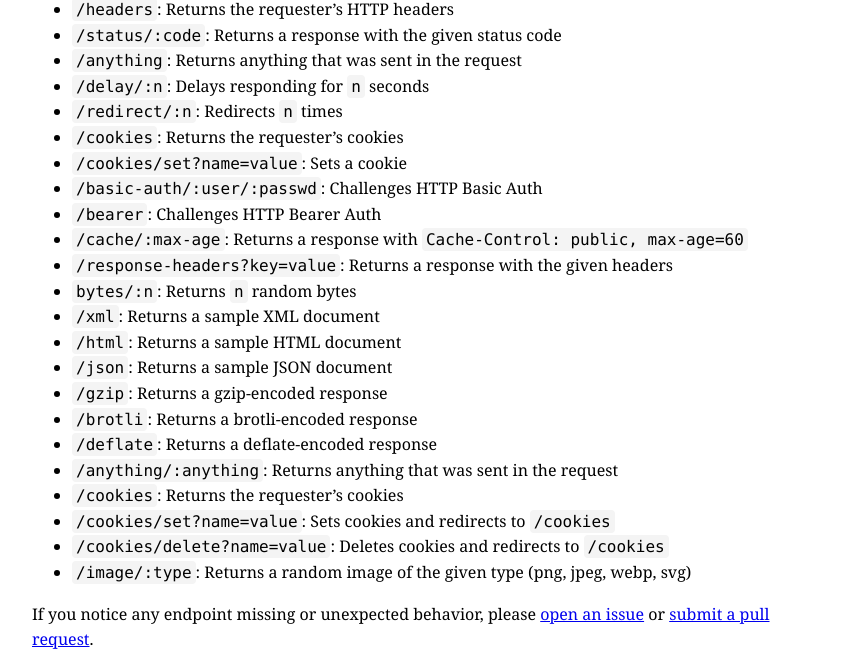
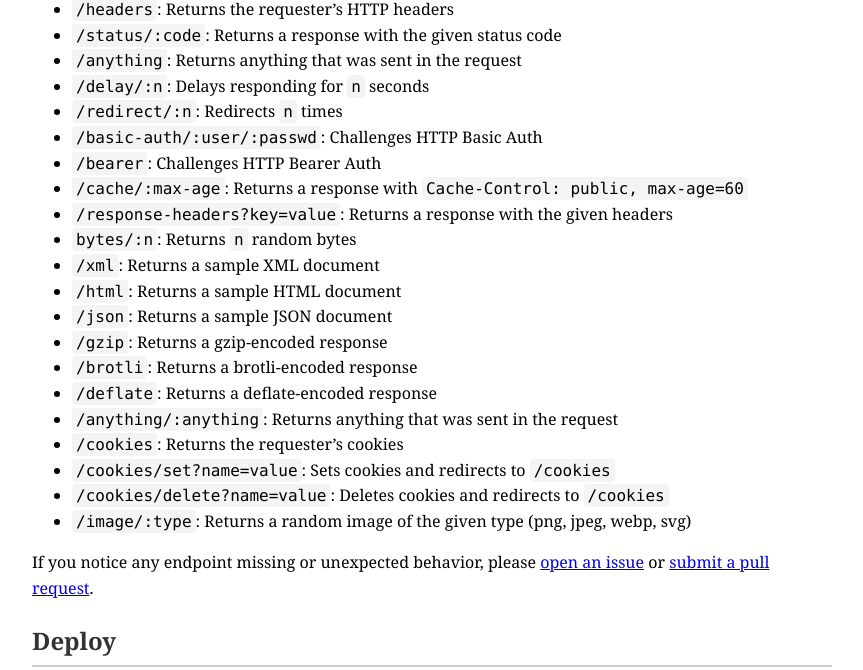
Before and after one commit to jiacai2050/httpbin, a website: page docs/index.html in a window 1280 px wide. Shown: the part 1619-2289 px from the top of the page, without its empty margins (208-1071 px from the left). Drawn offline with Linux system fonts and the light colour scheme.

Commit message:
fix reviews

```diff
--- a/docs/index.html
+++ b/docs/index.html
@@ -126,8 +126,6 @@
     <li><code>/delay/:n</code>: Delays responding for <code>n</code>
     seconds</li>
     <li><code>/redirect/:n</code>: Redirects <code>n</code> times</li>
-    <li><code>/cookies</code>: Returns the requester’s cookies</li>
-    <li><code>/cookies/set?name=value</code>: Sets a cookie</li>
     <li><code>/basic-auth/:user/:passwd</code>: Challenges HTTP Basic
     Auth</li>
     <li><code>/bearer</code>: Challenges HTTP Bearer Auth</li>
```
Also changed, not shown: test/index.spec.js (+0 -3 lines), README.md.
